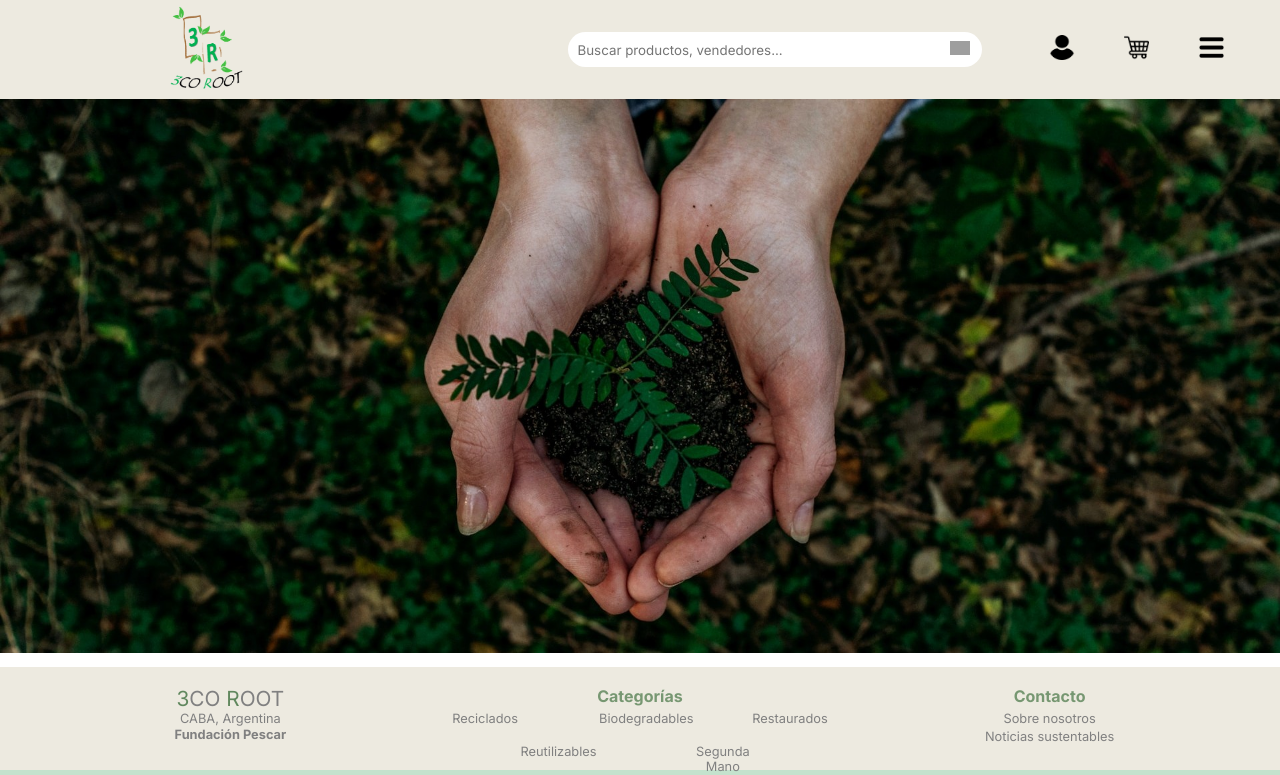
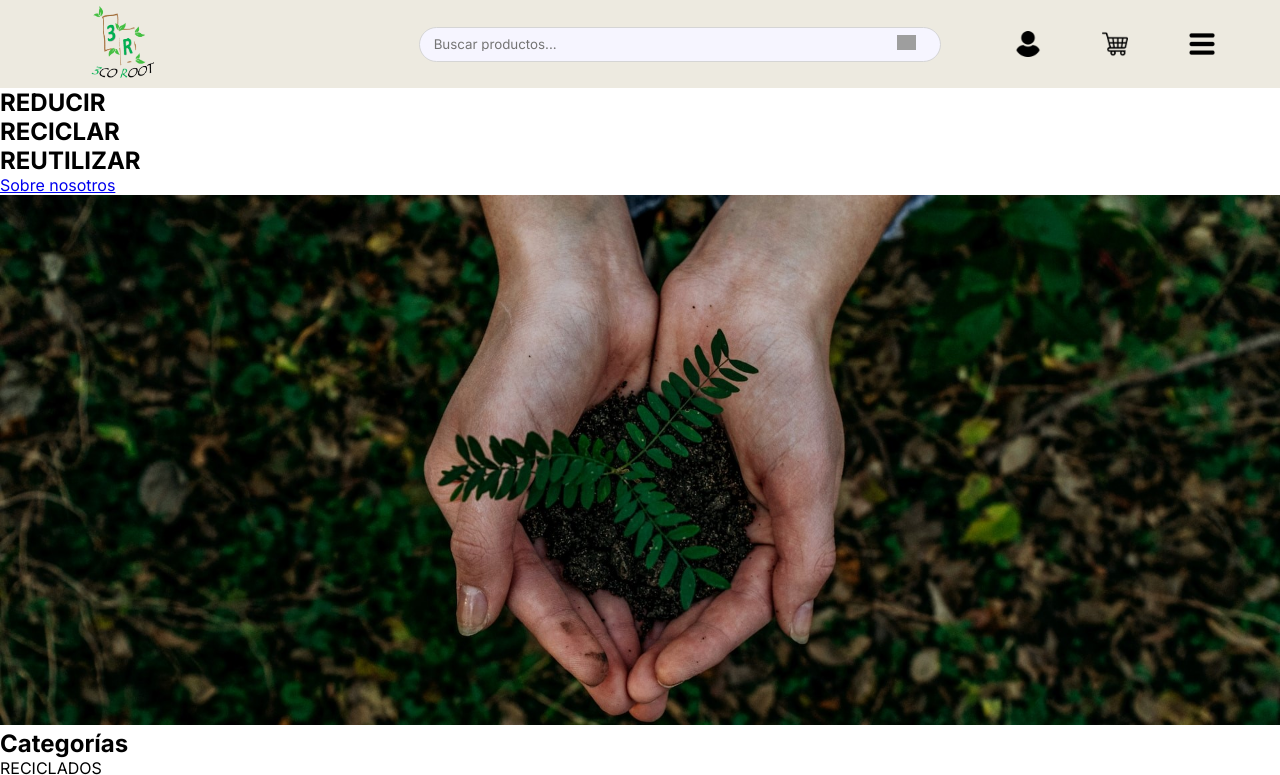
Before and after one commit to fabianejgl/3co-Root, a web app: file index.html in a window 1280 px wide. Shown: the top 775 px of the page. Run offline with its HTML, style and script files only (its server is not run), Linux system fonts and the light colour scheme; grey boxes are pictures that could not be loaded.

Commit message:
responsive header y footer

```diff
--- a/css/styles-root.css
+++ b/css/styles-root.css
@@ -2,11 +2,10 @@
 :root {
     font-size: 16px; /*!tamaño raíz*/
     --color-main: #F6F5FF;
+    --color-texto-main: azure;
+    --color-titulos-main: #125115;
+    --color-subtitulos-main: #367E34;
     --color-header-footer: #EDEAE0;
-    --color-texto-main: black;           /*a cambiar*/
-
-    --color-titulos: #125115;
-    --color-subtitulo: #367E34;
 }
 * {/*!Estilos-root */
     /* Reset */
@@ -14,7 +13,7 @@
     margin: 0;
     box-sizing: border-box;             /*Calculo de cajas los hace el browser*/
     font-family: 'Inter', sans-serif;
-    /**ver bordes */
+    /*ver bordes */
     /* border: 1px solid black; */
 }
 /* Columna: header - main - footer */
@@ -27,22 +26,21 @@ body {
 /* Estilo-header-GENERAL*/
 header {
     background-color: var(--color-header-footer);
-    /* color: black; */
-    padding: 10px 0;
+    /* padding: 10px 0; NO HACE NARA, cree vero*/
     display: flex;
     justify-content: space-between;
     align-items: center; /*verticalmente*/
 }
 
 /* Estilo-logo */
-.logo { padding-left: 1vw;}
-.logo img {
-    width: 15vw;
+#idheader .logo { padding-left: 5vw;}
+#idheader .logo a img {
+    width: 13vw;
     height: auto;
 }
 
 /* Estilo-nav-derecha-GENERAL */
-.nav-header {
+#idheader .nav-header {
     /*TODO: font-family: Inter; */
     width: 85%;
     padding: 4vw 3vw;
@@ -50,49 +48,50 @@ header {
     justify-content: space-around;
 }
 /* Estilo-buscador*/
-.buscador{
+#idheader .nav-header .buscador{
+    background-color: var(--color-main);
+    border: 1px solid rgb(213, 213, 213);
     width: 68%;
-    padding: 0.5%;
+    padding: 2.5%;
     border-radius: 30px;
     display: flex;
     align-items: center;
-    background-color: white;
 }
-input[type="text"] {
+#idheader .nav-header .buscador input[type="text"] {
+    background-color: var(--color-main);
     width: 93%;
     border-radius: 20px;
     padding: 0.5vw 0.5vw;
     border: 0px solid black;  /*Quito el borde por defecto*/
     outline: none;              /*Quito selección*/
 }
-button img{
+#idheader .nav-header .buscador button img{
     width: 3vw;
     height: auto;
 }
-button {
-    background-color: white;
+#idheader .nav-header .buscador button {
+    background-color: var(--color-main);
     border: 0px solid black;  /*Quito el borde por defecto*/
     cursor: pointer;
 }
 
 /*Estilo-iconos*/
-.icons{
+#idheader .nav-header .icons{
     display: flex;
-    flex-direction: row;
     align-items: center;
     width: 30%;
-    justify-content: space-between;
+    padding-top: 0.3vw /*me lo tira para abajo*/;
+    justify-content: space-around;
 }
-.icons img{
-    width: 5vw; /* Ajusta el tamaño de los íconos según tus necesidades */
+#idheader .nav-header .icons img{
+    width: 4.7vw; /* Ajusta el tamaño de los íconos según tus necesidades */
     height: auto;
-    margin-left: 2.5vw; /* Espacio entre los íconos */
 }
 /*!FIN-ESTILO-HEADER***************************************************************************************************/
 
 /*!ESTILO-FOOTER*******************************************************************************************************/
 /* Estilo-header-GENERAL*/
-footer {
+footer{
     font-size: 1.2vmax;
     background-color: var(--color-header-footer);
     color: grey;
@@ -101,53 +100,63 @@ footer {
     padding-top: 2vw;
 
     /*Posición fija TEMPORALMENTE*/
-    position: fixed;
+    /* position: fixed; */
     bottom: 0;
     width: 100%;
 }
 
 /* Estilo-footer-nav */
-.footer-top{
+#idfooter .footer-top{
     display: flex;
-    height: 32vmax;
+    height: 34vmax;
     margin: 2vmax;
     background-color: var(--color-header-footer);
     flex-direction: column;
     justify-content: space-around;
 }
-.footer-top ul {
+#idfooter .footer-top ul {
     display: flex;
     flex-direction: column;
 }
-.eco-root{
+#idfooter .footer-top ul .eco-root{
     font-size: 2vmax;
 }
-span{
+#idfooter .footer-top ul .eco-root span{
     color: #125115a4;
 }
-.titulo-footer{
+#idfooter .footer-top ul .titulo-footer{
     font-size: 1.5vmax;
     color: #1251158a;
     padding-bottom: 2px;
+    display: flex;
+    flex-direction: column;
+    align-items: center;
 }
-.footer-top a{
+#idfooter .footer-top ul .links-footer{
+    display: flex;
+    flex-direction: column;
+    align-items: center;
+}
+#idfooter .footer-top ul .links-footer a{/*, #idfooter .footer-top ul .links-footer a*/
+    width: 30%;
     color: gray;
     margin: 0.5vmax;
     text-decoration: none;
 }
-.footer-top a:hover {
-    color: var(--color-titulos); /* Cambia el color al pasar el mouse sobre el enlace */
+#idfooter .footer-top ul .links-footer a:hover, #idfooter .footer-top ul a:hover{
+    color: var(--color-titulos-main); /* Cambia el color al pasar el mouse sobre el enlace */
 }
-  .footer-top a:active {
+#idfooter .footer-top ul .links-footer a:active, #idfooter .footer-top ul a:active{
     color: #644035; /* Cambia el color cuando se hace clic en el enlace */
-  }
-.links-footer {
-    display: flex;
+}
+#idfooter .footer-top ul .links-footer {
+    display: flex;              /*!aacá nos quedamos*/
     flex-direction: column;
 }
 
+
 /* Estilo-rect-verde */
-.footer-bottom{
+#idfooter .footer-bottom{
     font-size: 1.1vmax;
     padding: 2vw;
     background-color: #C4E2CD;
@@ -171,35 +180,28 @@ span{
     }
 
     /* Estilo-logo */
-    .logo {    padding-left: 12vw;}
-    .logo img {
-        width: 8vw;
+    #idheader .logo {    padding-left: 6vw;}
+    #idheader .logo a img {
+        width: 7vw;
     }
 
     /* Estilo-nav-derecha-GENERAL */
-    .nav-header {
-        width: 60%;
-        padding: 1.5vw 3vw;
+    #idheader .nav-header {
+        width: 70%;
+        padding: 1vw 1vw;
     }
     /* Estilo-buscador*/
-    .buscador{
+    #idheader .nav-header .buscador{
         width: 60%;
+        padding: 0.6vw;
     }
-    /* input[type="text"] {
-        nada
-    } */
-    button img{
+    #idheader .nav-header .buscador input[type="text"] {
+        height: 0.1vh;
+    }
+    #idheader .nav-header .buscador button img{
         width: 1.5vw;
     }
-    /* button {
-        nada
-    } */
-
-    /*Estilo-iconos*/
-    /* .icons{
-      nada
-    } */
-    .icons img{
+    #idheader .nav-header .icons img{
         width: 2vw;
     }
     /*!FIN-ESTILO-HEADER***************************************************************************************************/
@@ -210,55 +212,43 @@ span{
         font-size: 0.8rem;
         padding: 0;
         /*Posición fija TEMPORALMENTE*/
-        position: fixed;
-        bottom: 0;
+        /* position: fixed; */
+/*         bottom: 0; */
         width: 100%;
     }
 
     /* Estilo-footer-nav */
-    .footer-top{
-        height: 7vh;
+    #idfooter .footer-top{
+        height: 20vh;
         margin-top: 1.5vmax;
         margin-bottom: 2.2vmax;
         flex-direction: row;
+        align-items: center;
     }
-    .footer-top ul {
+    /* #idfooter .footer-top ul {
         width: 30%;
-        flex-direction: column;
         align-items: center;
-        /* justify-content: space-around; */
-    }
-    .eco-root{
+        justify-content: space-around;
+    } */
+    #idfooter .footer-top ul .eco-root{
         font-size: 1.3rem;
     }
     /* span{
         nada
     } */
-    .titulo-footer{
+    #idfooter .footer-top ul .titulo-footer{
         font-size: 1rem;
         padding-bottom: 0.5vh;
     }
-    .footer-top a{
-        margin: 0.1vmax;
+    #idfooter .footer-top ul .links-footer a{/*,#idfooter .footer-top ul a*/
+        width: 100%;
+        color: gray;
+        margin: 0.3vmax;
+        text-decoration: none;
     }
-    .links-footer{
-        display: grid;
-        grid-template-columns: repeat(5, 1fr);
-        grid-template-rows: repeat(2, 1fr);
-        grid-column-gap: 0px;
-        grid-row-gap: 0px;
-    }
-    #reciclado { grid-area: 1 / 1; }
-    #reutilizable { grid-area: 2 / 2; }
-    #biodeg { grid-area: 1 / 3; }
-    #seg-mano { grid-area: 2 / 4; }
-    #restau { grid-area: 1 / 5; }
-
-    #nosotros { grid-area: 1 / 2 ; }
-    #noticias { grid-area: 1 / 4 ; }
 
     /* Estilo-rect-verde */
-    .footer-bottom{
+    #idfooter .footer-bottom{
         font-size: 0.7rem;
         padding: 1vh;
     }
--- a/index.html
+++ b/index.html
@@ -9,18 +9,52 @@
 </head>
 
 <body>
-    <header id="idheader">
-    </header>
+    <header id="idheader"></header>
 
+    <!--         <img src="imgs/banner.jpg" alt="Banner-manos">  -->
     <main>
-        <!-- sección banner -->
-        <img src="imgs/banner.jpg" alt="Banner-manos">
-            <!--!En realidad la imagen es de fondo, como en uno de los videos del profe, debe ser contenida por  completo-->
+        <!-- CONTENEDOR BANNER -->
+        <div class="contenedor-banner">
+            <div class="contenedor-texto">
+                <h2 class="texto-banner">REDUCIR</h2>
+                <h2 class="texto-banner">RECICLAR</h2>
+                <h2 class="texto-banner">REUTILIZAR</h2>
+            </div>
+            <div class="boton-sobre-nosotros"><a href="#">Sobre nosotros</a></div>
+            <img class="imagen-banner"  src="imgs/banner.jpg" alt="Banner ecológico">
+        </div>
 
-        <!-- sección prod destacadas -->
-        <!-- sección más vendidos -->
-        <!-- sección noticias -->
-        <!-- sección categorías -->
+        <!-- CATEGORIAS -->
+        <div class="contenedor-categorias">
+            <h2>Categorías</h2>
+            <div class="contenedor-tarjetas-categorias">
+                <div class="categoria">
+                    <p>RECICLADOS</p>
+                    <a href=""><img src="images/reciclado.jpg" alt=""></a>
+
+                </div>
+                <div class="categoria">
+                    <p>REUTILIZABLES</p>
+                    <a href=""><img src="images/reutilizables.jpg" alt=""></a>
+
+                </div>
+                <div class="categoria">
+                    <p>BIODEGRADABLES</p>
+                    <a href=""><img src="images/biodegradable.jpg" alt=""></a>
+
+                </div>
+                <div class="categoria">
+                    <p>SEGUNDA MANO</p>
+                    <a href=""><img src="images/segundaMano.jpg" alt=""></a>
+
+                </div>
+                <div class="categoria">
+                    <p>RESTAURADOS</p>
+                    <a href=""><img src="images/restaurados.jpg" alt=""></a>
+
+                </div>
+            </div>
+        </div>
     </main>
 
     <footer id="idfooter"></footer>
--- a/js/script-root.js
+++ b/js/script-root.js
@@ -11,7 +11,7 @@ document.getElementById("idheader").innerHTML = `
     <!-- DER: Buscador --- persona, carrito, menú hamburguesa-->
     <div class="nav-header">
         <div class="buscador">
-            <input type="text" placeholder="Buscar productos, vendedores...">
+            <input type="text" placeholder="Buscar productos...">
             <button><img src="imgs/img-root/lupa.png" alt="Icono de usuario"></button>
         </div>
 
@@ -27,7 +27,9 @@ document.getElementById("idfooter").innerHTML = `
         <ul>
             <p class="eco-root"><span>3</span>CO <span>R</span>OOT</p>
             <p>CABA, Argentina</p>
-            <a href="https://www.pescar.org.ar/" target="_blank"><strong>Fundación Pescar</strong></a>
+            <div class="links-footer">
+                <a href="https://www.pescar.org.ar/" target="_blank"><strong>Fundación Pescar</strong></a>
+            <div>
 
             <!-- <div class="redes">
 
@@ -36,18 +38,20 @@ document.getElementById("idfooter").innerHTML = `
         <ul>
             <p class="titulo-footer"><strong>Categorías</strong></p>
             <div class="links-footer">
-                <a id="reciclado" href="">Reciclados</a>
-                <a id="reutilizable" href="">Reutilizables</a>
-                <a id="biodeg" href="">Biodegradables</a>
-                <a id="seg-mano" href="">Segunda Mano</a>
-                <a id="restau" href="">Restaurados</a>
+                <a href="">Reciclados</a>
+                <a href="">Reutilizables</a>
+                <a href="">Biodegradables</a>
+                <a href="">Segunda Mano</a>
+                <a href="">Restaurados</a>
             </div>
         </ul>
         <ul>
-            <p class="titulo-footer"><strong>Contacto</strong></p>
+            <p class="titulo-footer"><strong>Info</strong></p>
             <!-- <div class="links-footer">     -->
-            <a id="nosotros" href="">Sobre nosotros</a>
-            <a id="noticias" href="">Noticias sustentables</a>
+            <div class="links-footer">
+                <a id="nosotros" href="">Sobre nosotros</a>
+                <a id="noticias" href="">Noticias sustentables</a>
+            </div>
             <!-- </div> -->
         </ul>
     </div>
```
Also changed, not shown: imgs/banner.jpg, imgs/biodegradable.jpg (added), imgs/reciclado.jpg (added), imgs/restaurados.jpg (added), imgs/reutilizables.jpg (added), imgs/segundaMano.jpg (added).
